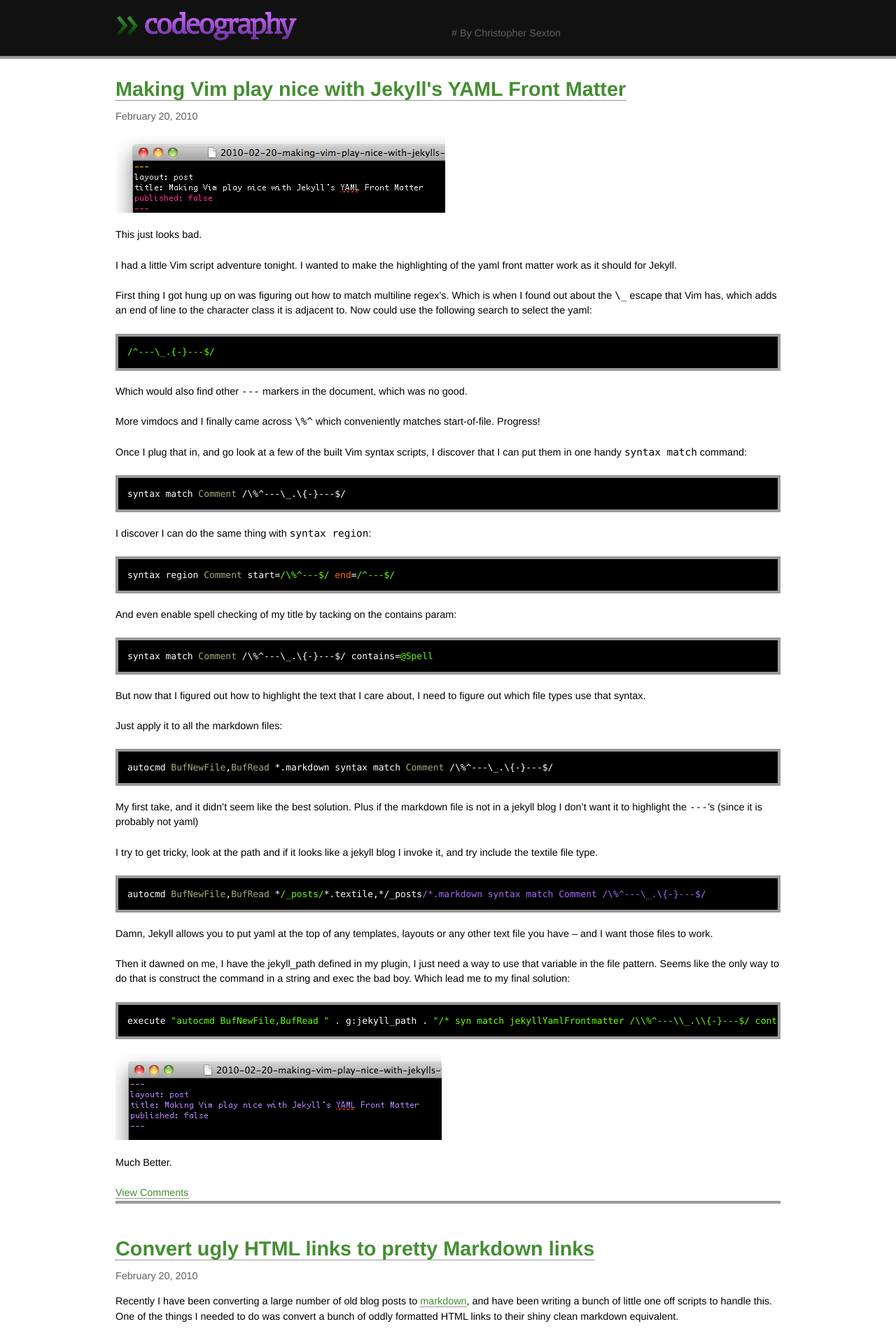
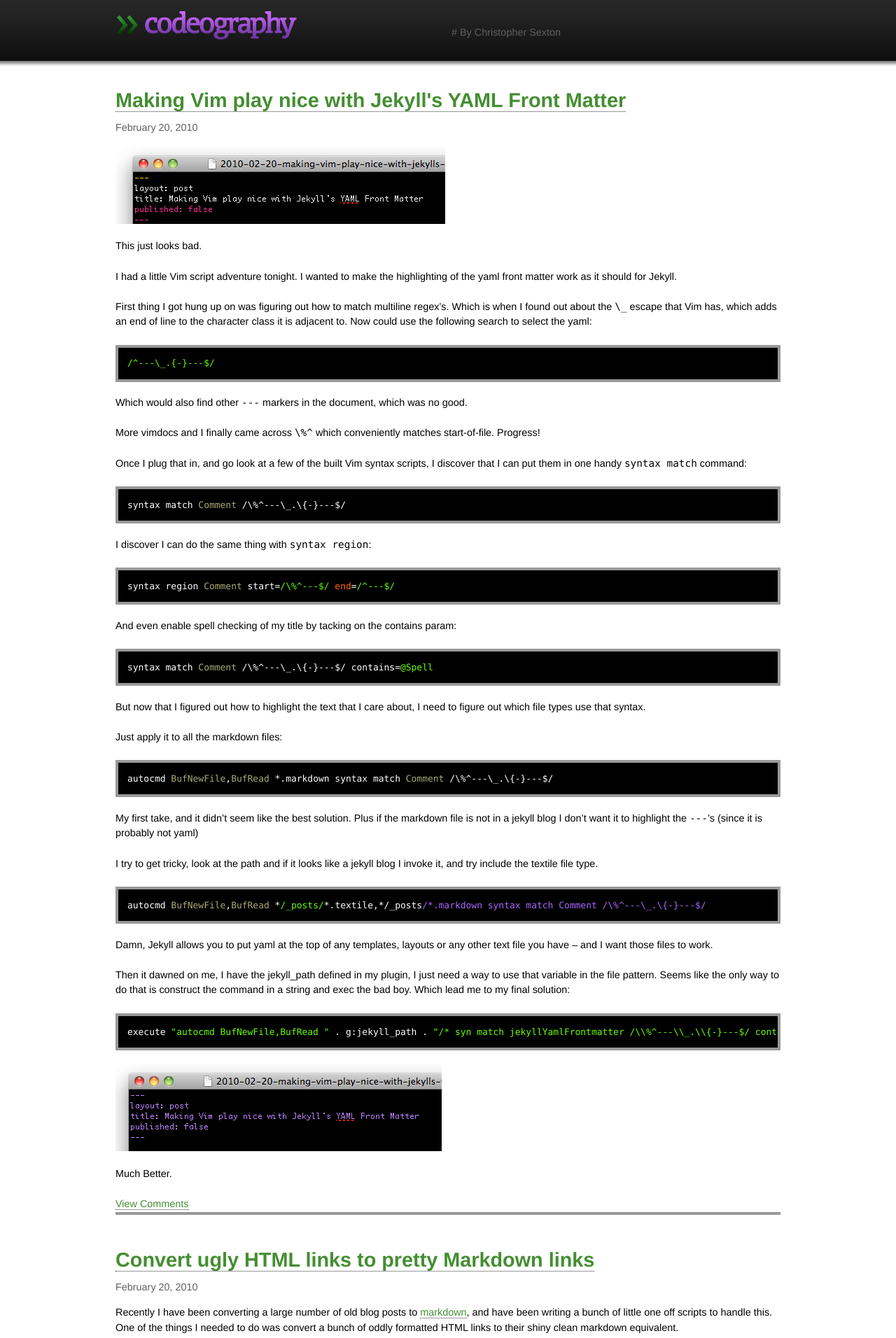
Before and after one commit to csexton/codeography.com, a Jekyll site: the page built from index.html, in a window 1280 px wide. Shown: the top 1912 px of the page at 70% size. Built offline with Jekyll 4.4.1, drawn with Linux system fonts in a browser that asks for light colours; nearby versions of some CDN libraries; Markdown is read by kramdown in place of the engine named in the settings; comment, search, counter and statistics services are not loaded.

Commit message:
Updated the header grphics

```diff
--- a/_layouts/base.html
+++ b/_layouts/base.html
@@ -26,7 +26,7 @@
 </head>
 <body>
   <div id="header_row">
-    <div style="background-color: #111" class="container">
+    <div class="container">
       <div id="header">
         <div class="span-12"><a class="image_link" href="/"><img src="/images/title_logo.png" /></a></div>
         <div class="span-8">
--- a/stylesheets/codeography.css
+++ b/stylesheets/codeography.css
@@ -7,7 +7,6 @@
 .old_purple { color: #b960ff; }
 
 body {
-  background-color: #111;
   font: 0.9em/1.5 "helvetica neue light", "helvetica neue", Helvetica, Arial, Sans-serif;
   color: #999;
   color: #e6e6e6;
@@ -63,13 +62,11 @@ h2.title {
   padding-bottom: 0;
 }
 #header {
-  /*background: #111111 url('../images/title_logo.png') no-repeat scroll top left;*/
+  padding-top: 1em;
 }
 #header_row {
-  /*background: #111111 url('../images/title_logo.png') no-repeat scroll top left;*/
-  background-color: #111;
-  margin: 15px 0 -10px 0;
-  height: 75px;
+  background: white url('../images/title_bg.png') repeat-x 0 0;
+  height: 100px;
 }
 #footer {
 color: white;
@@ -87,7 +84,6 @@ background: #222222;
   background-color: white;
   color: black;
   border-bottom:4px solid #999;
-  border-top:4px solid #999;
 }
 
 .footer {
```
Also changed, not shown: images/title_bg.png (added).
